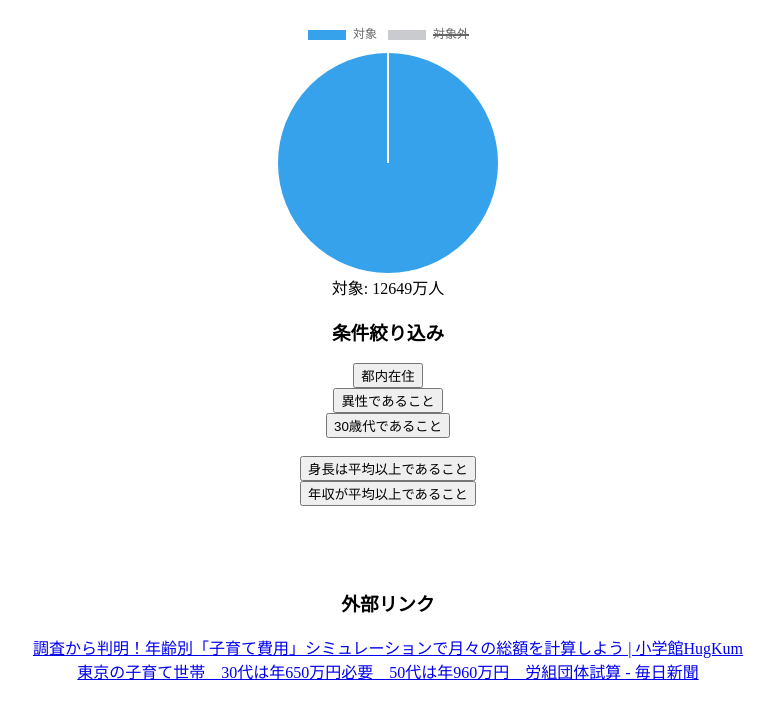
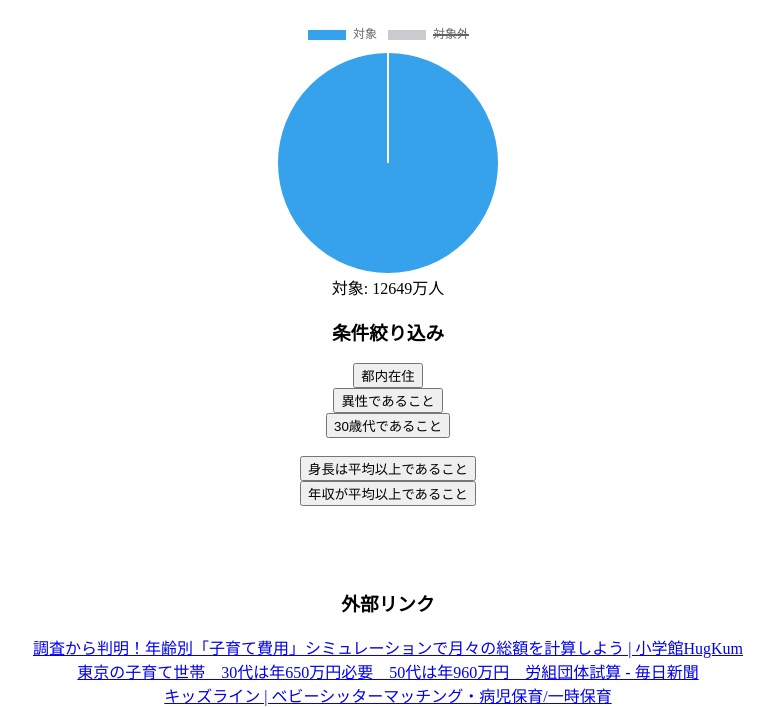
Before and after one commit to tukiyo/tukiyo.github.io, a plain HTML site: page program/2020.10.07-chartjs/index.html in a window 1280 px wide. Shown: the part 116-823 px from the top of the page, without its empty margins (252-1027 px from the left). Before the commit the page ends 800 px from the top, so only its background shows below. Drawn offline with nearby package versions, Linux system fonts and the light colour scheme.

Commit message:
add: kids line link

```diff
--- a/program/2020.10.07-chartjs/index.html
+++ b/program/2020.10.07-chartjs/index.html
@@ -148,5 +148,7 @@
 	<a href="https://hugkum.sho.jp/8106">調査から判明！年齢別「子育て費用」シミュレーションで月々の総額を計算しよう | 小学館HugKum</a>
 	<br>
 	<a href="https://mainichi.jp/articles/20201216/k00/00m/040/237000c">東京の子育て世帯　30代は年650万円必要　50代は年960万円　労組団体試算 - 毎日新聞</a>
+	<br>
+	<a href="https://kidsline.me/">キッズライン | ベビーシッターマッチング・病児保育/一時保育</a>
 	</div>
 </body>
```
